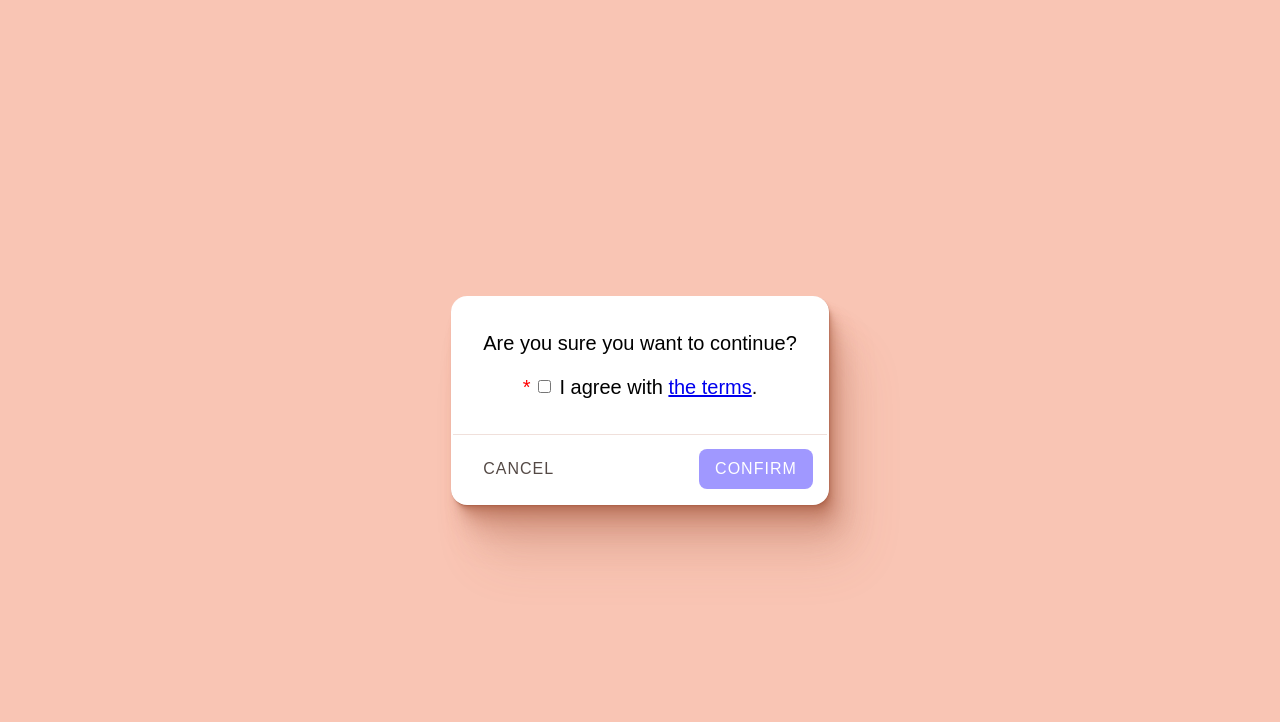
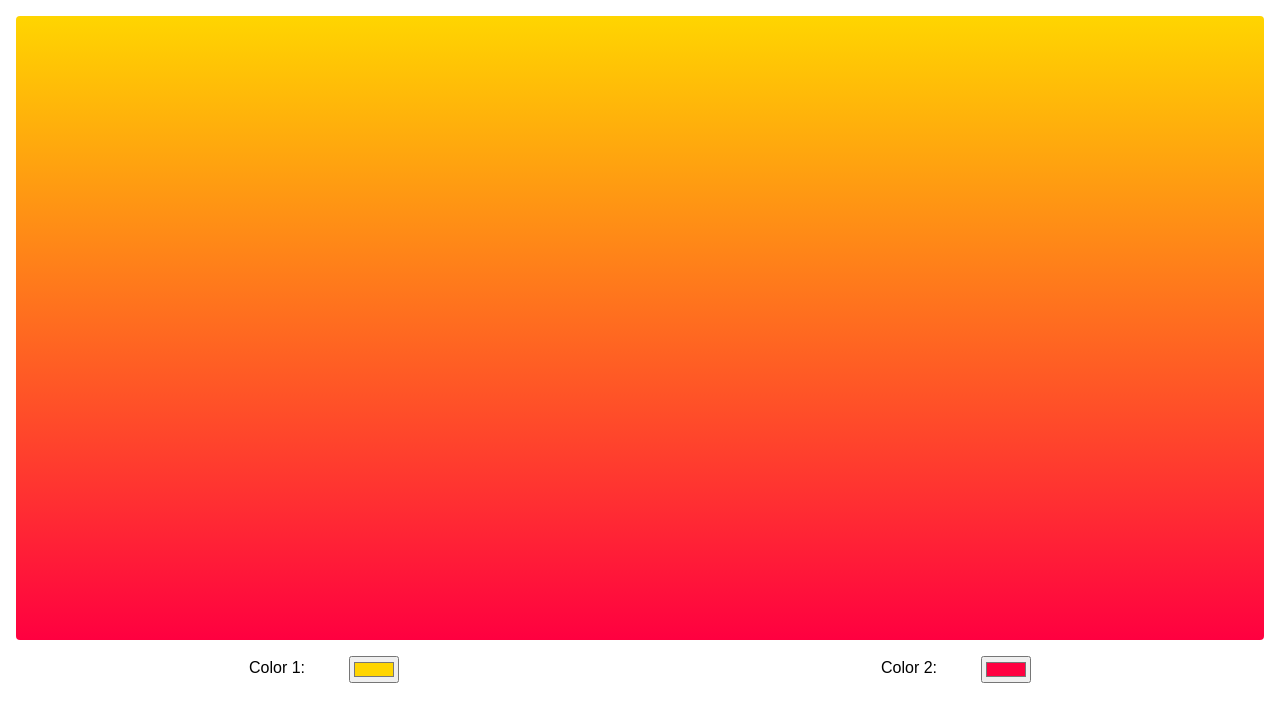
Before and after one commit to simotae14/react-joy-exercises, a React (Create React App) app: page / in a window 1280 px wide. Shown: the top 722 px of the page. Built offline with nearby package versions, Linux system fonts and the light colour scheme; a web font is replaced by a local one.

Commit message:
54 Complex State - Mutation Bugs

```diff
--- a/src/App.js
+++ b/src/App.js
@@ -1,42 +1,49 @@
 import React from 'react';
 
-import Button from './Button';
+function App() {
+  const [colors, setColors] = React.useState([
+    '#FFD500',
+    '#FF0040',
+  ]);
 
-function App() {
-  const [hasAgreed, setHasAgreed] = React.useState(false);
+  const colorStops = colors.join(', ');
+  const backgroundImage = `linear-gradient(${colorStops})`;
 
   return (
-    <div className="box">
-      <p>
-        Are you sure you want to continue?
-      </p>
-      <label htmlFor="confirm-checkbox">
-        <span className="required">*</span>
-        <input
-          id="confirm-checkbox"
-          type="checkbox"
-          value={hasAgreed}
-          onChange={() => setHasAgreed(!hasAgreed)}
-        />
-        <span>
-          I agree with <a href="/terms">the terms</a>.
-        </span>
-      </label>
-      <div className="actions">
-        <Button
-          variant="secondary"
-          isEnabled={true}
-        >
-          Cancel
-        </Button>
-        <Button
-          variant="primary"
-          isEnabled={hasAgreed}
-        >
-          Confirm
-        </Button>
-      </div>
-    </div>
+    <>
+      <div
+        className="gradient-preview"
+        style={{
+          backgroundImage,
+        }}
+      />
+
+      <form>
+        {colors.map((color, index) => {
+          const colorId = `color-${index}`;
+
+          return (
+            <div key={colorId} className="color-row">
+              <label htmlFor={colorId}>
+                Color {index + 1}:
+              </label>
+              <input
+                id={colorId}
+                type="color"
+                value={color}
+                onChange={event => {
+                  // fix the mutation bug
+                  const nextColors = [...colors];
+                  nextColors[index] = event.target.value;
+
+                  setColors(nextColors);
+                }}
+              />
+            </div>
+          );
+        })}
+      </form>
+    </>
   );
 }
 
--- a/src/Button.js
+++ /dev/null
@@ -1,16 +0,0 @@
-import React from 'react';
-
-import styles from './Button.module.css';
-
-function Button({ variant, isEnabled, children }) {
-  return (
-    <button
-      className={`${styles.wrapper} ${styles[variant]}`}
-      disabled={!isEnabled}
-    >
-      {children}
-    </button>
-  )
-}
-
-export default Button;
--- a/src/Button.module.css
+++ /dev/null
@@ -1,34 +0,0 @@
-.wrapper {
-  padding: 8px 16px;
-  font-size: 1rem;
-  text-transform: uppercase;
-  letter-spacing: 1px;
-  border-radius: 8px;
-  border: none;
-  transition: background-color 200ms, color 200ms;
-  cursor: pointer;
-}
-
-.primary {
-  background-color: hsl(245deg 100% 60%);
-  color: white;
-}
-
-.secondary {
-  background-color: transparent;
-  color: hsl(15deg 10% 30%);
-}
-
-.primary:hover {
-  background-color: hsl(245deg 75% 50%);
-}
-
-.secondary:hover {
-  background-color: hsl(15deg 60% 90% / 0.5);
-  color: black;
-}
-
-.wrapper:disabled {
-  opacity: 0.5;
-  cursor: not-allowed;
-}
--- a/src/styles.css
+++ b/src/styles.css
@@ -1,65 +1,17 @@
-:root {
-  --shadow-color: 15deg 41% 48%;
-  --shadow-elevation-low:
-    0.3px 0.5px 0.5px hsl(var(--shadow-color) / 0.73),
-    0.4px 0.7px 0.7px -2.3px hsl(var(--shadow-color) / 0.51),
-    1.1px 2.2px 2px -4.6px hsl(var(--shadow-color) / 0.29);
-  --shadow-elevation-medium:
-    0.3px 0.5px 0.5px hsl(var(--shadow-color) / 0.77),
-    0.5px 1px 0.9px -1.5px hsl(var(--shadow-color) / 0.59),
-    1.8px 3.7px 3.3px -3.1px hsl(var(--shadow-color) / 0.42),
-    5.4px 10.8px 9.8px -4.6px hsl(var(--shadow-color) / 0.24);
-  --shadow-elevation-high:
-    0.3px 0.5px 0.5px hsl(var(--shadow-color) / 0.71),
-    0.5px 1.1px 1px -0.7px hsl(var(--shadow-color) / 0.63),
-    1.3px 2.5px 2.3px -1.3px hsl(var(--shadow-color) / 0.55),
-    2.9px 5.8px 5.3px -2px hsl(var(--shadow-color) / 0.47),
-    6px 12px 10.9px -2.6px hsl(var(--shadow-color) / 0.39),
-    11px 22px 19.9px -3.3px hsl(var(--shadow-color) / 0.31),
-    18.4px 36.8px 33.3px -3.9px hsl(var(--shadow-color) / 0.22),
-    28.8px 57.5px 52.1px -4.6px hsl(var(--shadow-color) / 0.14);
+.gradient-preview {
+  aspect-ratio: 2 / 1;
+  min-height: 75px;
+  border-radius: 4px;
+  margin-bottom: 16px;
 }
-
-body {
-  background-color: #f9c5b4;
+form {
+  display: flex;
+  justify-content: space-around;
+  gap: 16px;
 }
-
-#root {
+.color-row {
   display: flex;
-  flex-direction: column;
-  justify-content: center;
-  height: 100%;
 }
-
-.required {
-  display: block;
-  color: red;
+.color-row label {
+  width: 100px;
 }
-.box {
-  margin: 0 auto;
-  border-radius: 16px;
-  background: white;
-  box-shadow: var(--shadow-elevation-high);
-  padding: 2px;
-}
-.box p {
-  font-size: 1.25rem;
-  text-align: center;
-  font-weight: 500;
-  padding: 30px;
-}
-.actions {
-  display: flex;
-  justify-content: space-between;
-  border-top: 1px solid hsl(15deg 40% 90%);
-  padding: 14px;
-}
-label {
-  font-size: 1.25rem;
-  display: flex;
-  justify-content: center;
-  align-items: center;
-  gap: 8px;
-  margin-top: -16px;
-  margin-bottom: 32px;
-}
```
Also changed, not shown: src/utils.js (deleted, +0 -38 lines).
